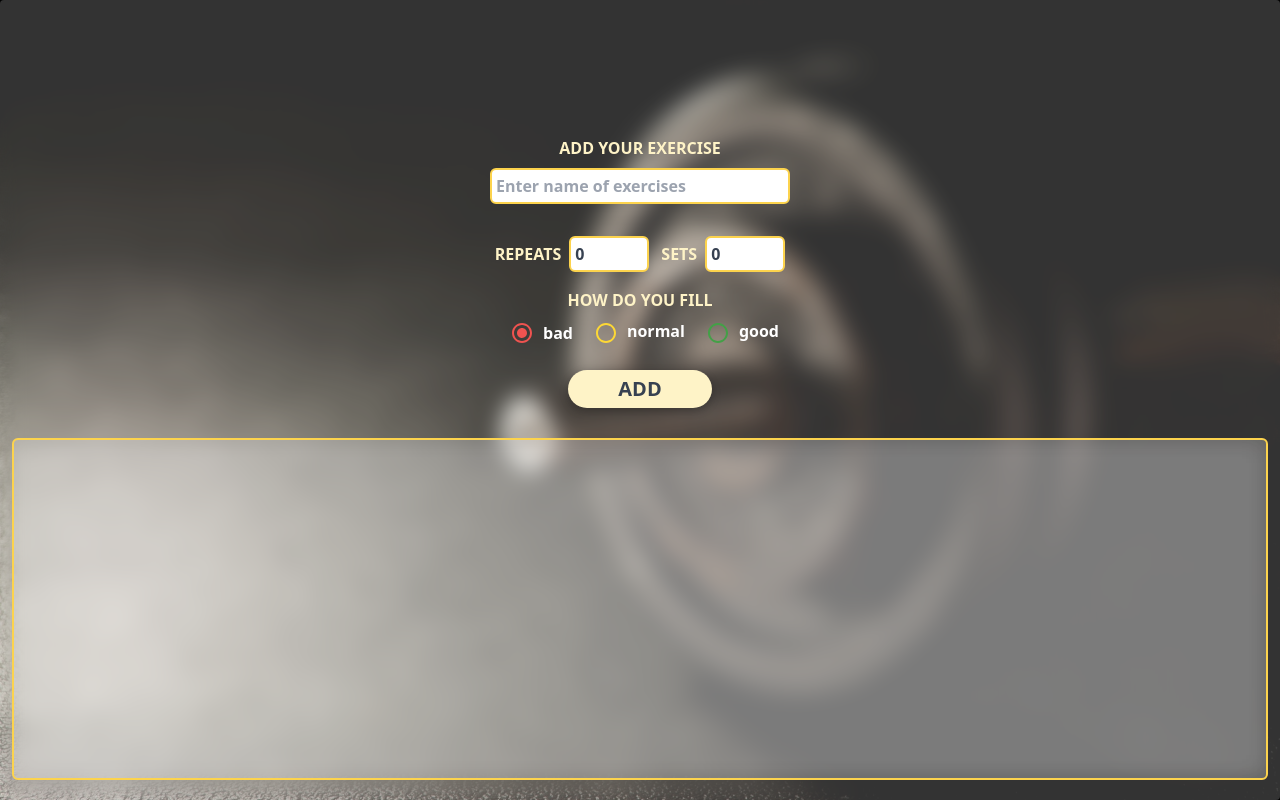
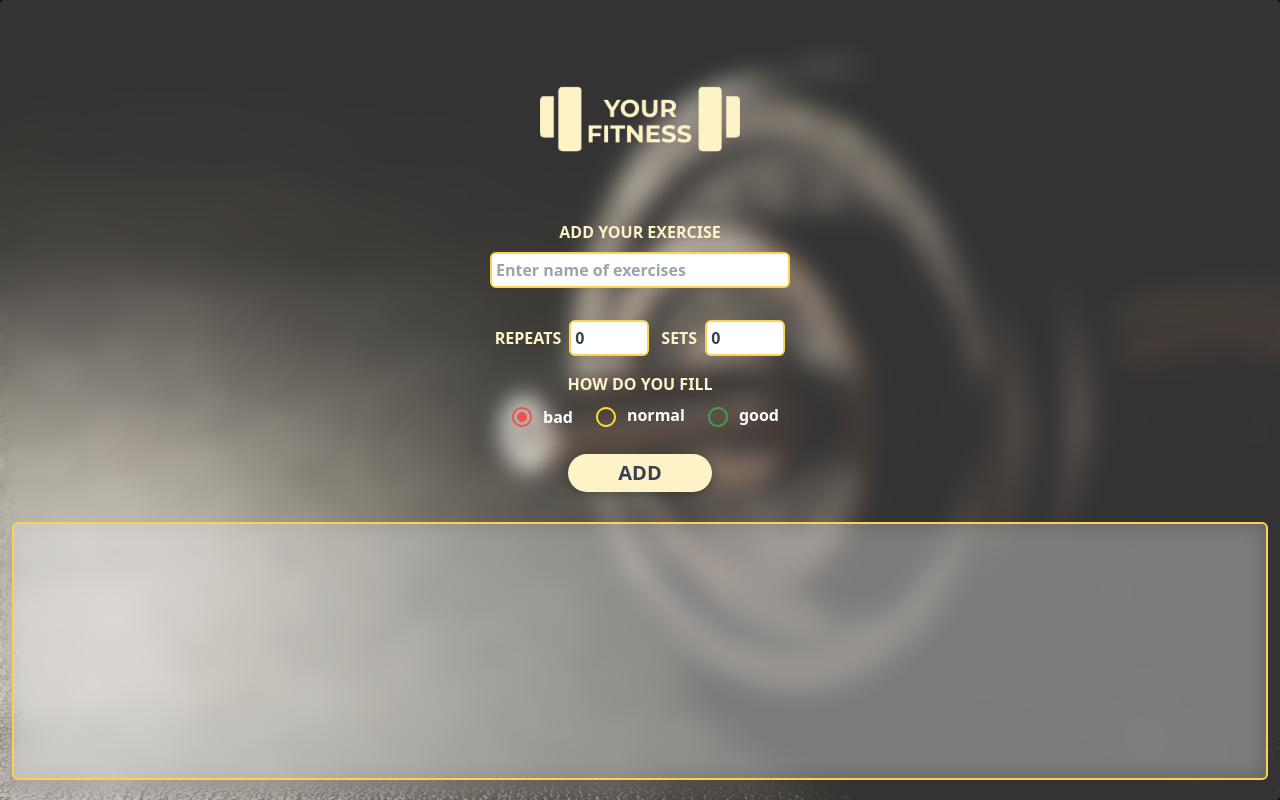
Before and after one commit to RMerkulov-dev/your_fitness-ts, a React (Create React App) app: page /train in a window 1280 px wide. Built offline with nearby package versions, Linux system fonts and the light colour scheme.

Commit message:
add_logo

```diff
--- a/src/views/HomePage.tsx
+++ b/src/views/HomePage.tsx
@@ -11,8 +11,8 @@ const HomePage = () => {
             className="block mx-auto"
             src={Logo}
             alt="logo"
-            width="200"
-            height="200"
+            width="300"
+            height="300"
           />
           <h2 className="uppercase text-4xl font-bold text-amber-100 mt-10 drop-shadow-md ">
             your app
--- a/src/views/TrainingPage.tsx
+++ b/src/views/TrainingPage.tsx
@@ -3,6 +3,7 @@ import { nanoid } from "nanoid";
 import TrainingItem from "../components/TrainingItem";
 import { red, yellow, green } from "@mui/material/colors";
 import Radio from "@mui/material/Radio";
+import Logo from "../img/logo.png";
 
 const TrainingPage = () => {
   const [trainName, setTrainName] = useState("");
@@ -80,11 +81,18 @@ const TrainingPage = () => {
   return (
     <div className="bg-main bg-no-repeat bg-cover  bg-center bg-fixed w-screen h-screen">
       <div className="bg-white bg-opacity-20 backdrop-blur-md rounded drop-shadow-lg w-screen h-screen flex items-center justify-start flex-col px-3 py-5">
+        <img
+          className="block mx-auto"
+          src={Logo}
+          alt="logo"
+          width="200"
+          height="200"
+        />
         <form
           onSubmit={handleSubmit}
-          className="flex flex-col items-center justify-center  mt-[100px] w-[300px]"
+          className="flex flex-col items-center justify-center   w-[300px]"
         >
-          <label className="mt-4 font-bold text-l text-amber-100 uppercase flex items-center justify-center flex-col gap-2 uppercase">
+          <label className=" font-bold text-l text-amber-100 uppercase flex items-center justify-center flex-col gap-2 uppercase">
             add your exercise
             <input
               className="p-1 rounded-md border-2 border-amber-300 w-[300px] text-gray-700 "
```
Also changed, not shown: src/img/logo.png.
